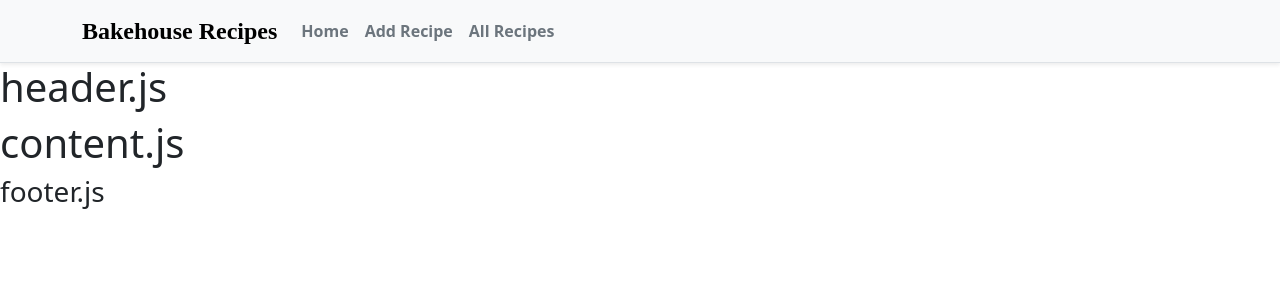
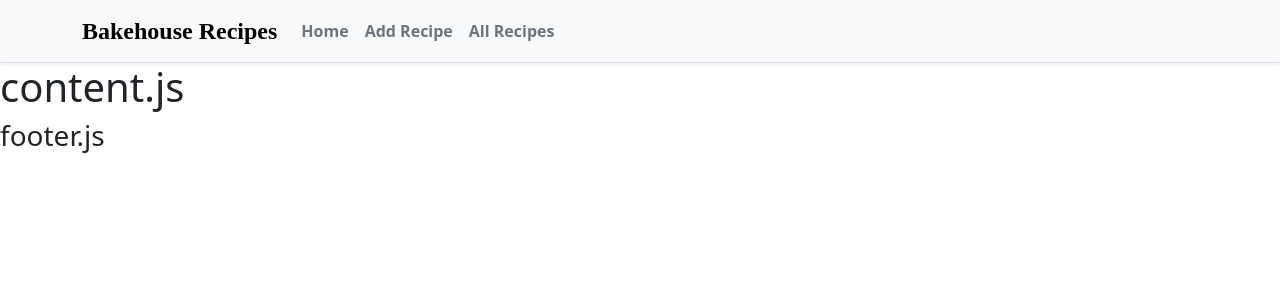
Before and after one commit to Shanecos20/BakerApp, a React (Create React App) app: page / in a window 1280 px wide. Shown: the top 300 px of the page. Built offline with nearby package versions, Linux system fonts and the light colour scheme.

Commit message:
Added new components edit and read to allow for App.js updates. Installed Axios to allow create to work.

```diff
--- a/package.json
+++ b/package.json
@@ -6,6 +6,7 @@
     "@testing-library/jest-dom": "^5.17.0",
     "@testing-library/react": "^13.4.0",
     "@testing-library/user-event": "^13.5.0",
+    "axios": "^1.7.9",
     "bootstrap": "^5.3.3",
     "react": "^18.3.1",
     "react-bootstrap": "^2.10.6",
--- a/src/App.js
+++ b/src/App.js
@@ -1,18 +1,25 @@
+import 'bootstrap/dist/css/bootstrap.min.css';
+import { BrowserRouter as Router, Route, Routes } from 'react-router-dom';
+import NavigationBar from './components/NavigationBar';
 import Header from './components/Header';
+import Footer from './components/Footer';
 import Content from './components/Content';
-import Footer from './components/Footer';
-import NavigationBar from './components/NavigationBar';
-import { BrowserRouter as Router, Route, Routes } from 'react-router-dom';
-
+import Read from './components/Read';
+import Create from './components/Create';
+import Edit from './components/Edit';
 
 function App() {
   return (
-    <div>
+    <Router>
       <NavigationBar />
-      <Header />
-      <Content />
+      <Routes>
+        <Route path="/" element={<Content />} />
+        <Route path="/read" element={<Read />} />
+        <Route path="/create" element={<Create />} />
+        <Route path='/edit/:id' element={<Edit />} />
+      </Routes>
       <Footer />
-    </div>
+    </Router>
   );
 }
 
```
Also changed, not shown: src/components/Edit.js (added), src/components/Read.js (added), 1 other file (tests, documents, lock files or other folders).
